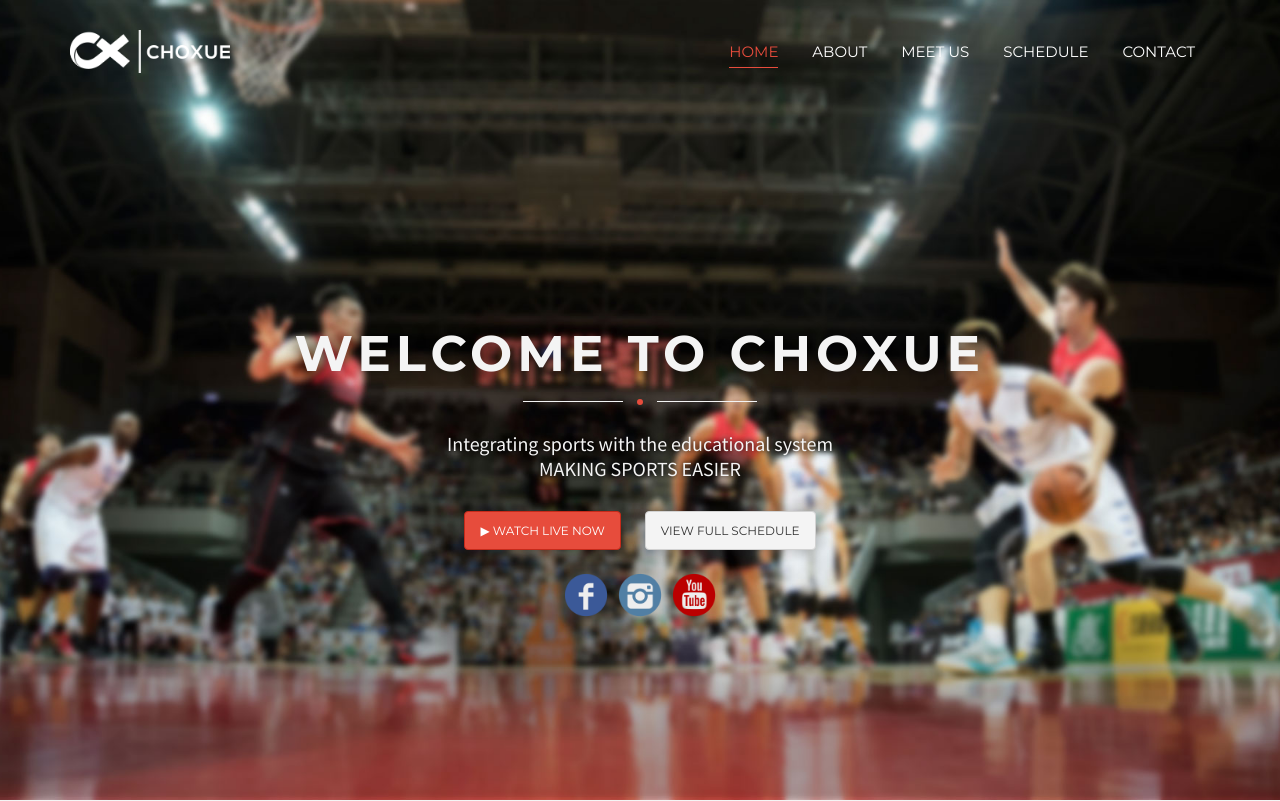
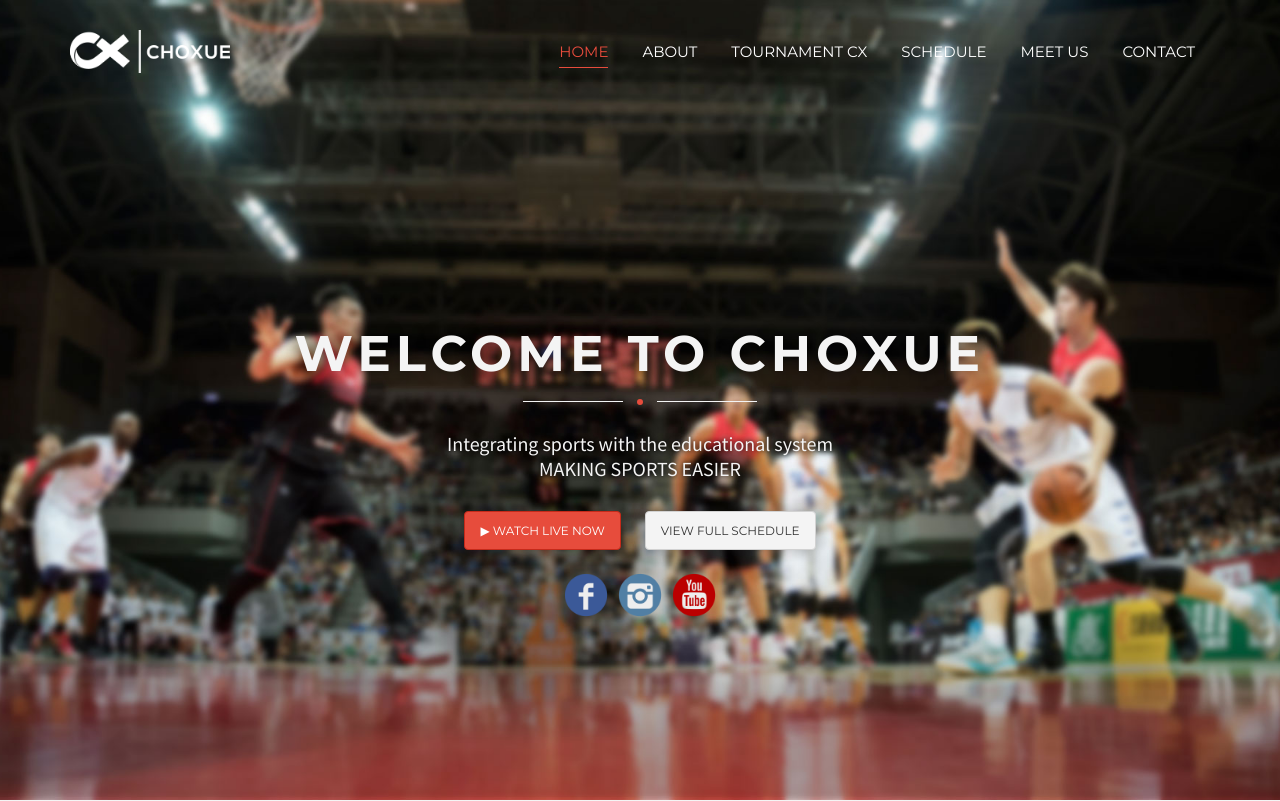
Before and after one commit to Choxue/CX1.5, a PHP site: page / in a window 1280 px wide. Shown: the top 801 px of the page. Run offline with PHP 8.4, Linux system fonts and the light colour scheme; style sheets or scripts are compiled from the project's sources; some libraries are stand-ins or nearby versions.

Commit message:
Press aspect ratio, nav bar corrections

```diff
--- a/index.php
+++ b/index.php
@@ -77,8 +77,9 @@
 					<ul class="primary-nav">
 						<li><a href='#masthead' class='active'><?php echo L::nav_home; ?></a></li>
 						<li><a href='#aboutCX'><?php echo L::nav_about; ?></a></li>
+						<li><a href='#countdown'><?php echo L::nav_tournament_CX; ?></a></li>
+						<li><a href='#schedule'><?php echo L::nav_schedule; ?></a></li>
 						<li><a href='#team'><?php echo L::nav_team; ?></a></li>
-						<li><a href='#schedule'><?php echo L::nav_schedule; ?></a></li>
 						<li><a href='#contact'><?php echo L::nav_contact; ?></a></li>
 					</ul>
 				</div>
@@ -88,8 +89,9 @@
 					<div class="internalNav">
 						<a href='#masthead' class='active'><?php echo L::nav_home; ?></a>
 						<a href='#aboutCX'><?php echo L::nav_about; ?></a>
+						<a href='#countdown'><?php echo L::nav_tournament_CX; ?></a>
+						<a href='#schedule'><?php echo L::nav_schedule; ?></a>
 						<a href='#team'><?php echo L::nav_team; ?></a>
-						<a href='#schedule'><?php echo L::nav_schedule; ?></a>
 						<a href='#contact'><?php echo L::nav_contact; ?></a>
 					</div>
 					<div class="" id='menuFade'>
@@ -150,7 +152,7 @@
 							<a href="http://www.appledaily.com.tw/appledaily/article/sports/20130723/35169057/"><img src="img/media-appledaily.jpg"></a>
 							<a href="http://www.businessinsider.com/choxue-brings-sports-talent-to-china-2015-2"><img src="img/media-businessinsider.png"></a>
 							<a href="http://goodtv.tv/uploads/2016/04/2600e03dde6cabca.pdf"><img src="img/media-goodtv.png"></a>
-							<a href="http://www.sportsv.net/articles/28077"><img src="img/media-sportsv.png"></a>
+							<a href="http://www.sportsv.net/articles/28077"><img src="img/media-sportsv.jpg"></a>
 
 						</div>
 					</div>
--- a/lang/lang_en.ini
+++ b/lang/lang_en.ini
@@ -4,6 +4,7 @@ nav_about = "ABOUT"
 nav_team = "MEET US"
 nav_schedule = "SCHEDULE"
 nav_contact = "CONTACT"
+nav_tournament_CX = "TOURNAMENT CX"
 
 tagline = "WELCOME TO CHOXUE"
 subtagline = "Integrating sports with the educational system<br>MAKING SPORTS EASIER"
--- a/lang/lang_zh.ini
+++ b/lang/lang_zh.ini
@@ -4,6 +4,7 @@ nav_about = "關於球學"
 nav_team = "團隊"
 nav_schedule = "賽事"
 nav_contact = "聯絡我們"
+nav_tournament_CX = "球學高中籃球交流賽"
 
 tagline = "歡迎來球學"
 subtagline = "讓運動回歸教育<br>讓運動更簡單"
--- a/langcache/php_i18n_6b988d08aa48d369fb87a1773a26f363_L_en.cache.php
+++ b/langcache/php_i18n_6b988d08aa48d369fb87a1773a26f363_L_en.cache.php
@@ -5,6 +5,7 @@ const nav_about = 'ABOUT';
 const nav_team = 'MEET US';
 const nav_schedule = 'SCHEDULE';
 const nav_contact = 'CONTACT';
+const nav_tournament_CX = 'TOURNAMENT CX';
 const tagline = 'WELCOME TO CHOXUE';
 const subtagline = 'Integrating sports with the educational system<br>MAKING SPORTS EASIER';
 const watch_live_button = '▶ WATCH LIVE NOW';
--- a/langcache/php_i18n_6b988d08aa48d369fb87a1773a26f363_L_zh.cache.php
+++ b/langcache/php_i18n_6b988d08aa48d369fb87a1773a26f363_L_zh.cache.php
@@ -5,6 +5,7 @@ const nav_about = '關於球學';
 const nav_team = '團隊';
 const nav_schedule = '賽事';
 const nav_contact = '聯絡我們';
+const nav_tournament_CX = '球學高中籃球交流賽';
 const tagline = '歡迎來球學';
 const subtagline = '讓運動回歸教育<br>讓運動更簡單';
 const watch_live_button = '▶ 觀看直播';
```
Also changed, not shown: img/media-appledaily.jpg, img/media-goodtv.png, img/media-sportsv.jpg (added), 1 other file.
